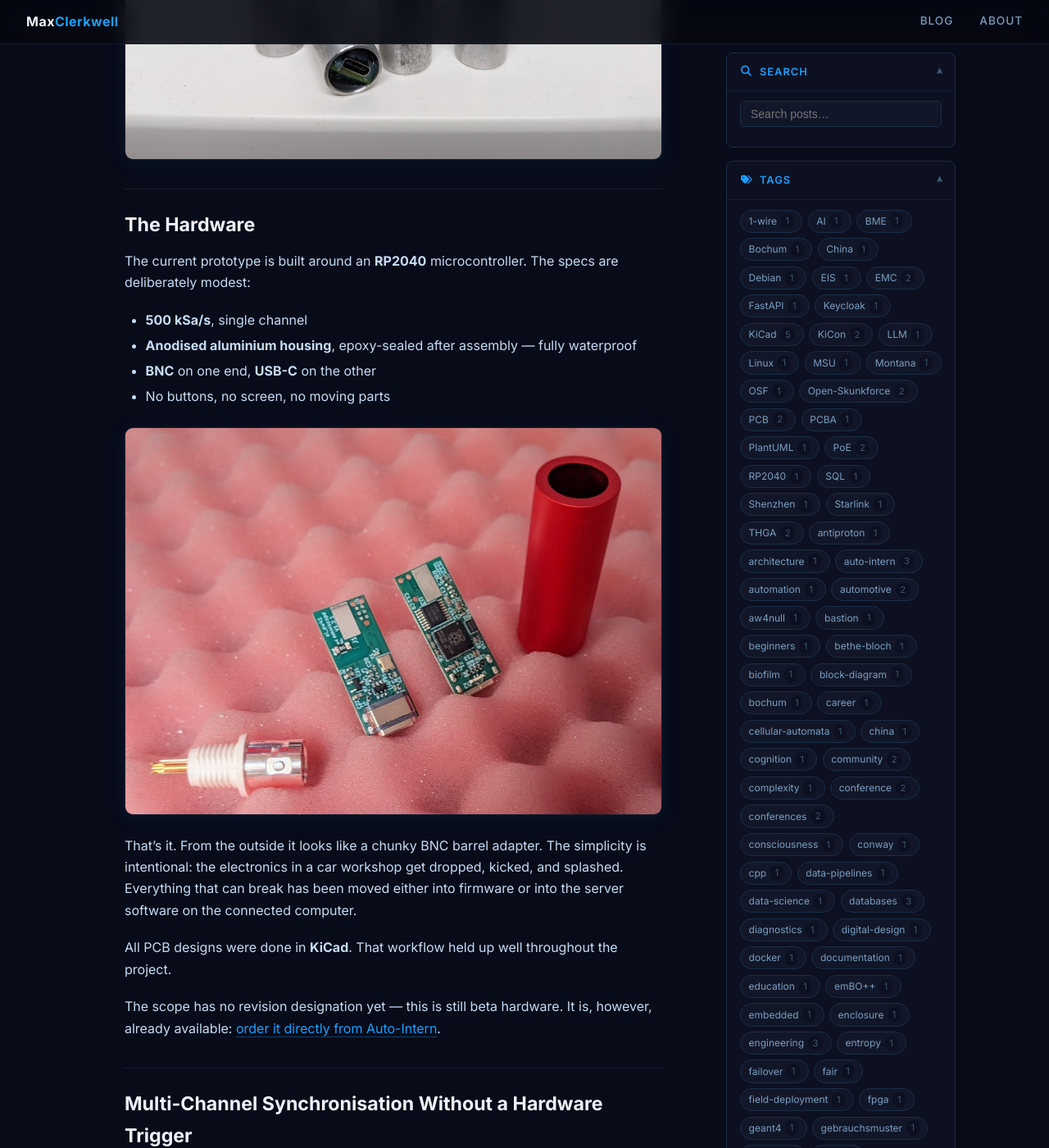
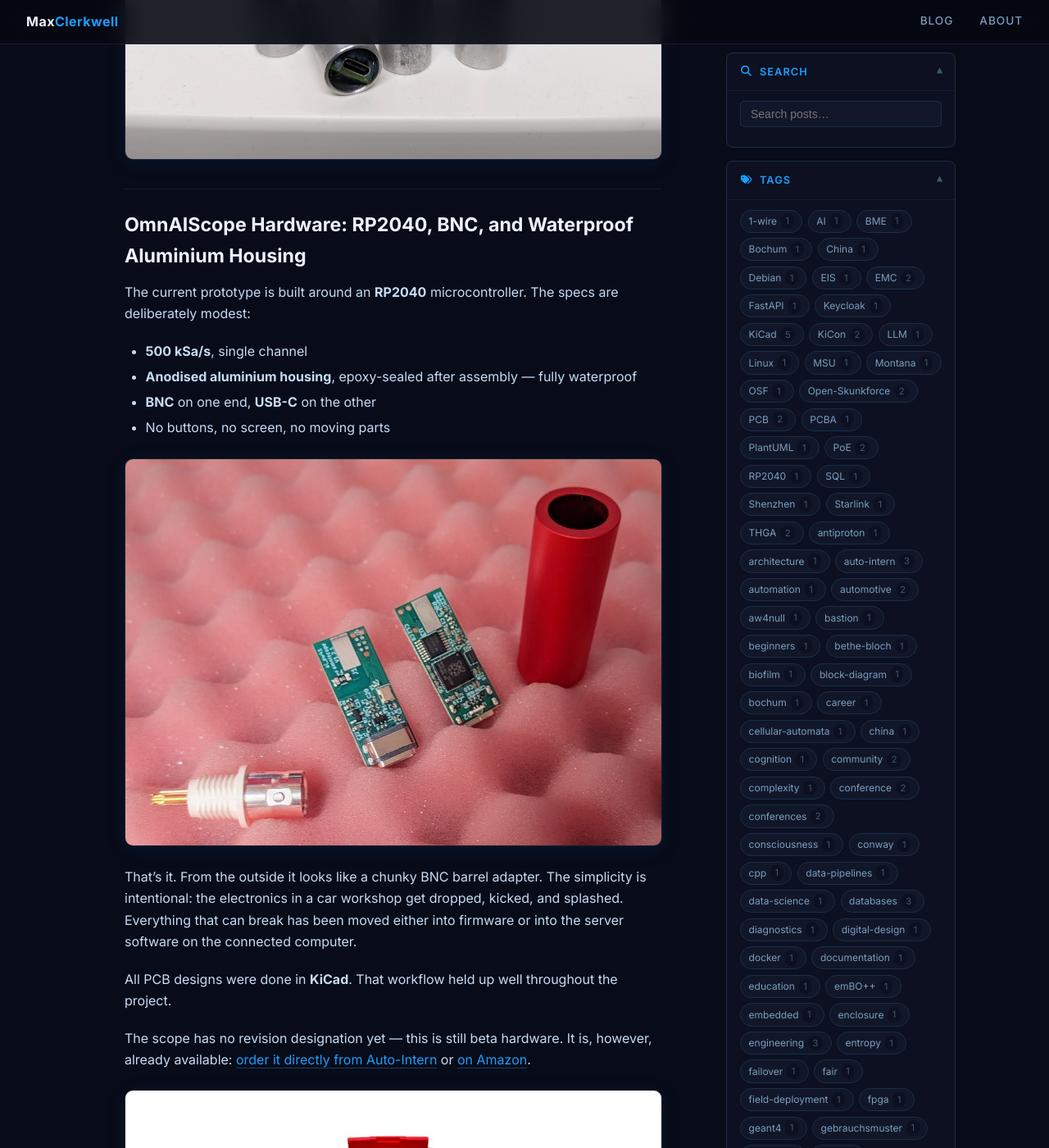
Before and after one commit to MaxClerkwell/maxclerkwell.github.io, a Jekyll site: the page built from posts/omnaiscope-august-2025/omnaiscope-august-2025.md, in a window 1280 px wide and 1400 px high, scrolled down 919 px. Shown: the whole window at 82% size. Built offline with Jekyll 4.4.1, drawn with Linux system fonts in a browser that asks for light colours; nearby versions of some CDN libraries; library files that are not in the unit come from our copies; comment, search, counter and statistics services are not loaded; some of the changed text lies outside the part shown.

Commit message:
SEO: optimise OmnAIScope post — product photos, Amazon link, keywords, headings
- Add retail and kit product photos from Amazon
- Add Amazon purchase link alongside auto-intern.de
- Improve description for USB oscilloscope search queries
- Add keywords and og:image frontmatter
- Rename headings for better search intent coverage

Co-Authored-By: Claude Sonnet 4.6 <noreply@anthropic.com>

```diff
--- a/posts/omnaiscope-august-2025/omnaiscope-august-2025.md
+++ b/posts/omnaiscope-august-2025/omnaiscope-august-2025.md
@@ -3,7 +3,9 @@ layout: post
 title: "OmnAIScope: A USB Oscilloscope for Automotive Diagnostics"
 date: 2025-08-28
 tags: [hardware, automotive, oscilloscope, RP2040, KiCad, aw4null, open-access]
-description: "How a small aluminium cylinder with a BNC and a USB-C port is changing how independent car workshops do electrical diagnostics — and why the synchronisation trick in firmware is the interesting part."
+description: "OmnAIScope is an open-access USB oscilloscope for automotive diagnostics, built on RP2040 with multi-channel USB synchronisation — no hardware trigger needed. How it works, the server architecture, and where to get it."
+image: assets/early_prototype.jpg
+keywords: "USB oscilloscope, automotive diagnostics, RP2040, OmnAIScope, multi-channel synchronisation, KiCad, open hardware, car workshop diagnostics"
 permalink: /posts/omnaiscope-august-2025/
 ---
 
@@ -11,7 +13,7 @@ The **OmnAIScope** is a single-channel USB oscilloscope designed for automotive
 
 ![Four OmnAIScope prototypes — BNC input on top, USB-C on the bottom](assets/early_prototype.jpg)
 
-## The Hardware
+## OmnAIScope Hardware: RP2040, BNC, and Waterproof Aluminium Housing
 
 The current prototype is built around an **RP2040** microcontroller. The specs are deliberately modest:
 
@@ -26,7 +28,11 @@ That's it. From the outside it looks like a chunky BNC barrel adapter. The simpl
 
 All PCB designs were done in **KiCad**. That workflow held up well throughout the project.
 
-The scope has no revision designation yet — this is still beta hardware. It is, however, already available: [order it directly from Auto-Intern](https://www.auto-intern.de/shop/diagnose-komplettsysteme/281/omnaiscope-tragbares-usb-oszilloskop-fuer-praezise-messungen-beta-version?c=114).
+The scope has no revision designation yet — this is still beta hardware. It is, however, already available: [order it directly from Auto-Intern](https://www.auto-intern.de/shop/diagnose-komplettsysteme/281/omnaiscope-tragbares-usb-oszilloskop-fuer-praezise-messungen-beta-version?c=114) or [on Amazon](https://www.amazon.de/-/en/OmnAIScope-AUTO-INTERN-Resolution-Scriptbar/dp/B0DY1FJDPC/).
+
+![OmnAIScope USB oscilloscope with BNC probe cable — red anodised aluminium housing](assets/omnaiscope-retail.jpg)
+
+![OmnAIScope complete kit — scope, BNC adapter, USB cable, probe, and accessories in carry case](assets/omnaiscope-kit.jpg)
 
 ## Multi-Channel Synchronisation Without a Hardware Trigger
 
@@ -38,7 +44,7 @@ The result: **arbitrary numbers of scopes synchronised to ±half a USB frame**
 
 There is a small latency between measurement and display while the server assembles and aligns the packets, but it remains imperceptible in normal use.
 
-## The Server Layer
+## Server Architecture: REST and WebSocket API for Waveform Data
 
 Each OmnAIScope connects via USB to a host machine running a local server process. That server:
 
@@ -54,7 +60,7 @@ This means the frontend — or any other application — doesn't speak directly
 
 The system has been used for real diagnostic measurements, stored in a CEPH cluster operated jointly with THGA Bochum. Signals captured so far include compression cycles, fuel pre-feed pump waveforms, and common-rail pressure signals. The data has been used to evaluate various classification and analysis approaches. That analysis is out of scope for this post — the point here is that the hardware and server layer work, and the data is useful.
 
-## The Paper
+## Open-Access Research Paper: autowerkstatt4null
 
 The full context — the automotive diagnostic landscape, the federated architecture, the data flow from scope to AI service to technician UI — is written up in the **autowerkstatt4null overview paper**. It is available on [GitHub](https://github.com/nabla-B/paper_aw4null-overview) and [ResearchGate](https://www.researchgate.net/publication/394930242_autowerkstatt4null_An_Off-Board-Diagnostics_Ecosystem_for_Car-Workshops), and nowhere else. No journal paywall, no publisher fee.
 
@@ -74,4 +80,4 @@ I'm also watching [**@jlcjak**](https://x.com/jlcjak) on X closely — he's work
 
 ---
 
-*OmnAIScope beta is available at [auto-intern.de](https://www.auto-intern.de/shop/diagnose-komplettsysteme/281/omnaiscope-tragbares-usb-oszilloskop-fuer-praezise-messungen-beta-version?c=114). The paper is at [github.com/nabla-B/paper_aw4null-overview](https://github.com/nabla-B/paper_aw4null-overview).*
+*OmnAIScope is available at [auto-intern.de](https://www.auto-intern.de/shop/diagnose-komplettsysteme/281/omnaiscope-tragbares-usb-oszilloskop-fuer-praezise-messungen-beta-version?c=114) and on [Amazon](https://www.amazon.de/-/en/OmnAIScope-AUTO-INTERN-Resolution-Scriptbar/dp/B0DY1FJDPC/). The paper is at [github.com/nabla-B/paper_aw4null-overview](https://github.com/nabla-B/paper_aw4null-overview).*
```
Also changed, not shown: posts/omnaiscope-august-2025/assets/omnaiscope-kit.jpg (added), posts/omnaiscope-august-2025/assets/omnaiscope-retail.jpg (added).
